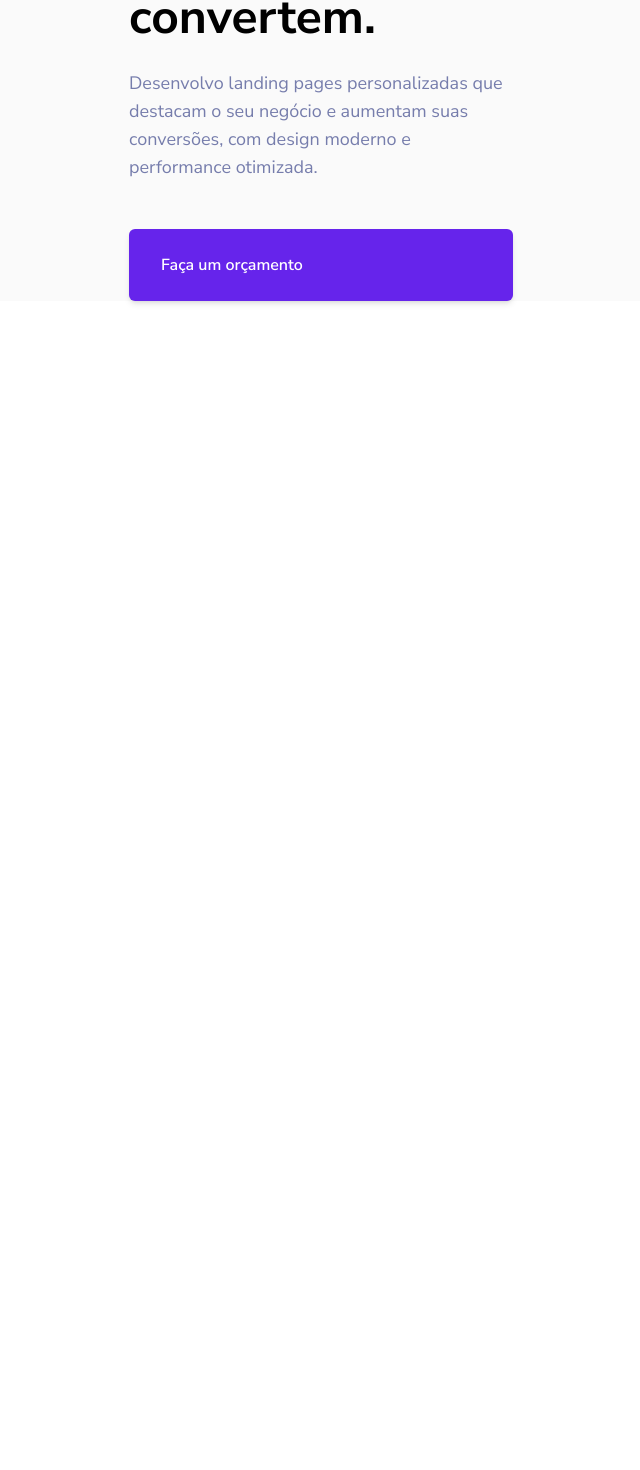
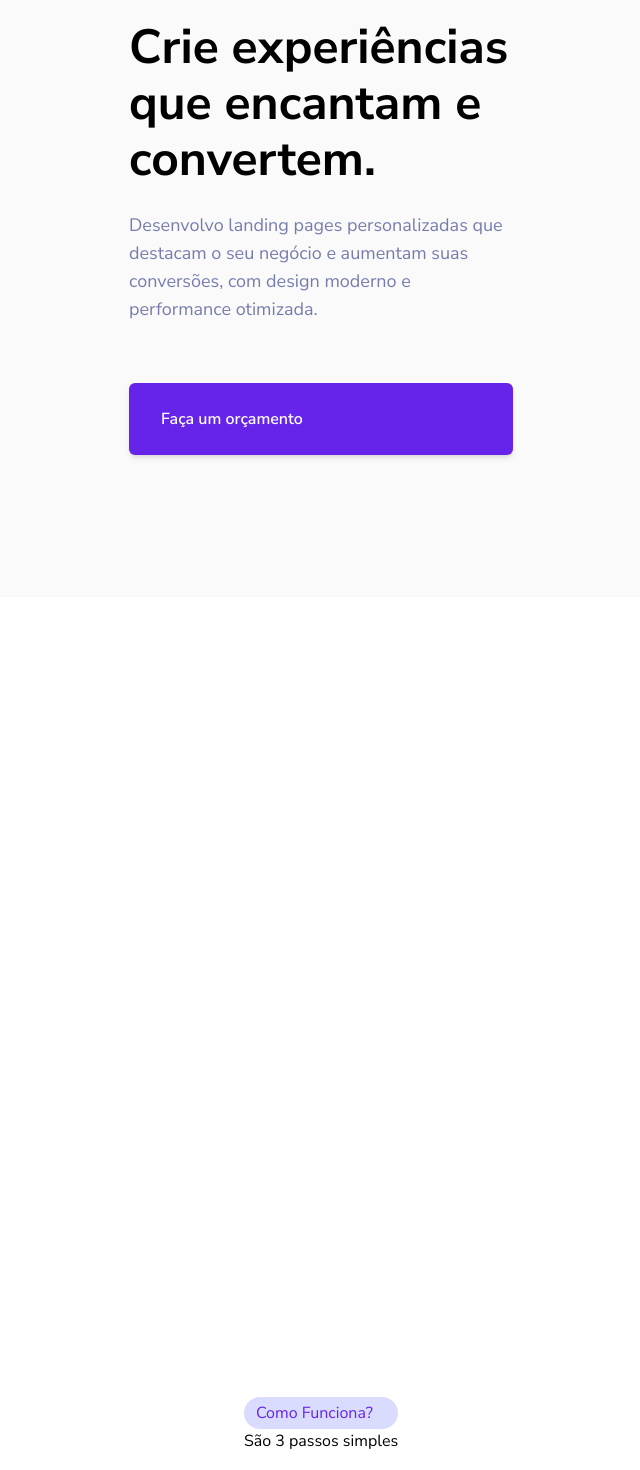
Before and after one commit to GustavoORl/portifolio, a React (Vite) app: page / in a window 1280 px wide. Shown: the part 195-1665 px from the top of the page, without its empty margins (319-959 px from the left). Before the commit the page ends 800 px from the top, so only its background shows below. Built offline with nearby package versions, Linux system fonts and the light colour scheme.

Commit message:
section About

```diff
--- a/src/App.jsx
+++ b/src/App.jsx
@@ -2,6 +2,8 @@ import React from 'react'
 import './App.css'
 import Header from './components/Header'
 import HeroSection from './components/HeroSection'
+import AboutSection from './components/AboutSection'
+import ServiceSection from './components/ServiceSection'
 
 function App() {
 
@@ -10,6 +12,8 @@ function App() {
     <div>
       <Header></Header>
       <HeroSection></HeroSection>
+      <AboutSection></AboutSection>
+      <ServiceSection></ServiceSection>
     </div>
   )
 }
--- /dev/null
+++ b/src/components/AboutSection.jsx
@@ -0,0 +1,12 @@
+import React from "react";
+
+function AboutSection(){
+
+    return(
+        <section className="h-screen">
+
+        </section>
+    )
+}
+
+export default AboutSection
--- a/src/components/HeroSection.jsx
+++ b/src/components/HeroSection.jsx
@@ -3,12 +3,12 @@ import React from "react";
 function HeroSection() {
 
     return (
-        <section className="flex justify-center bg-[#fafafa] h-9/10">
+        <section className="flex justify-center bg-[#fafafa] h-[90vh]">
             <div className="h-full flex justify-center items-center w-sm">
                 <div className="flex flex-col gap-6">
                     <h1 className="text-5xl/14 text-start font-bold ">Crie experiências que encantam e convertem.</h1>
                     <p className="text-[#767dac] text-lg">Desenvolvo landing pages personalizadas que destacam o seu negócio e aumentam suas conversões, com design moderno e performance otimizada.</p>
-                    <a href="#" className="bg-[#6624EB] text-white px-8 py-6 rounded-md mt-6 shadow-md font-semibold">Faça um orçamento</a>
+                    <a href="#" className="bg-[#6624EB] text-white px-8 py-6 rounded-md mt-9 shadow-md font-semibold">Faça um orçamento</a>
                 </div>
             </div>
         </section>
--- /dev/null
+++ b/src/components/ServiceSection.jsx
@@ -0,0 +1,18 @@
+import React from "react";
+
+function ServiceSection(){
+
+    return(
+        <section className="h-screen bg-white">
+            <div className="flex justify-center">
+                <div className="flex-col">
+                <h6 className="bg-[#4353ff33] text-[#6624EB] px-3 py-1 rounded-2xl">Como Funciona?</h6>
+                <h1 className="">São 3 passos simples</h1>
+                </div>
+            </div>
+
+        </section>
+    )
+}
+
+export default ServiceSection
```
